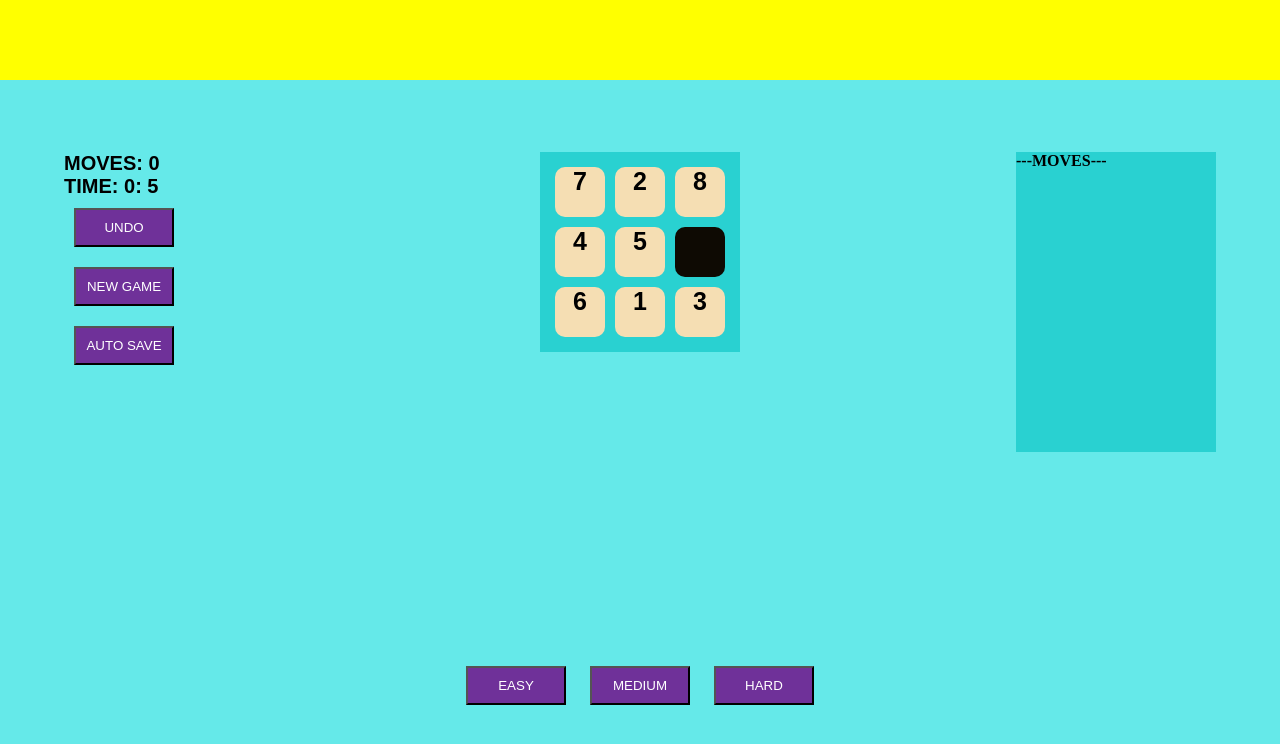
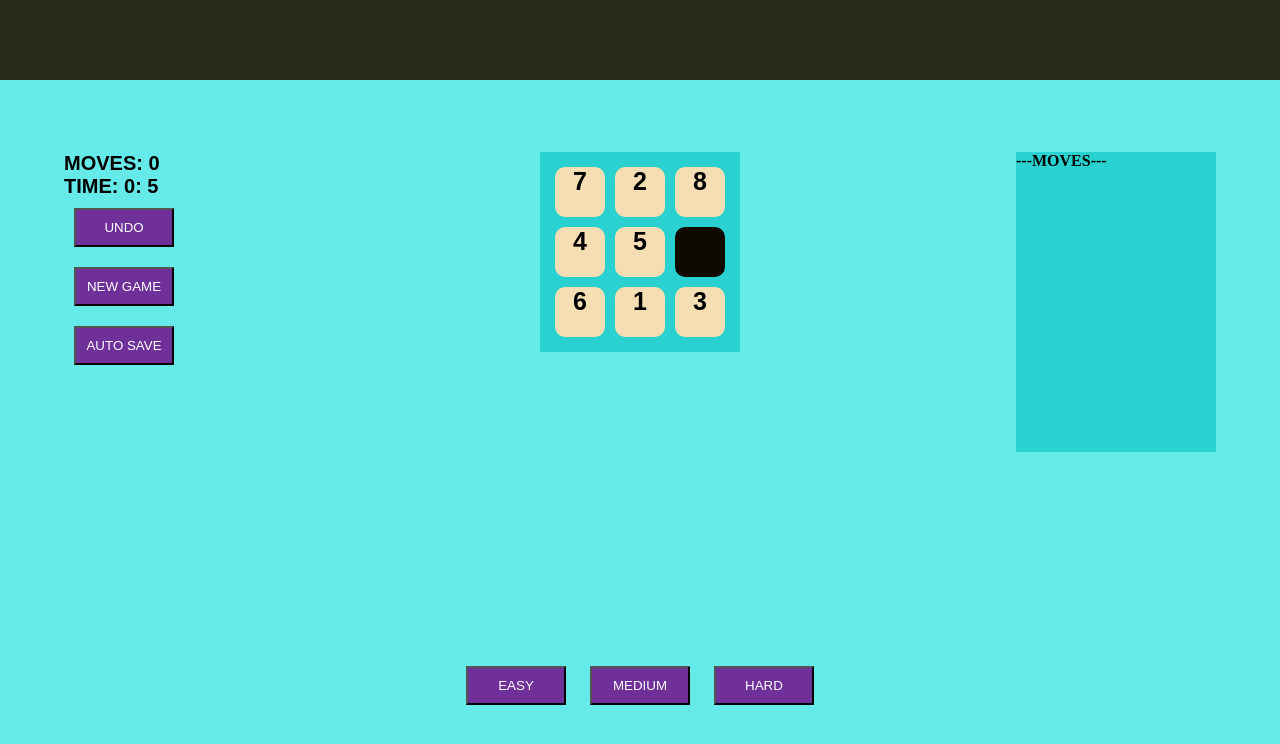
Before and after one commit to kshamaj15/ui-grid-game, a plain HTML site: page index.html in a window 1280 px wide. Drawn offline with nearby package versions, Linux system fonts and the light colour scheme.

Commit message:
header color removed

```diff
--- a/style.css
+++ b/style.css
@@ -6,7 +6,7 @@
 header {
     height: 10%;
     width: 100%;
-    background-color: yellow;
+    background-color: rgb(43, 43, 28);
 }
 
 main {
```
